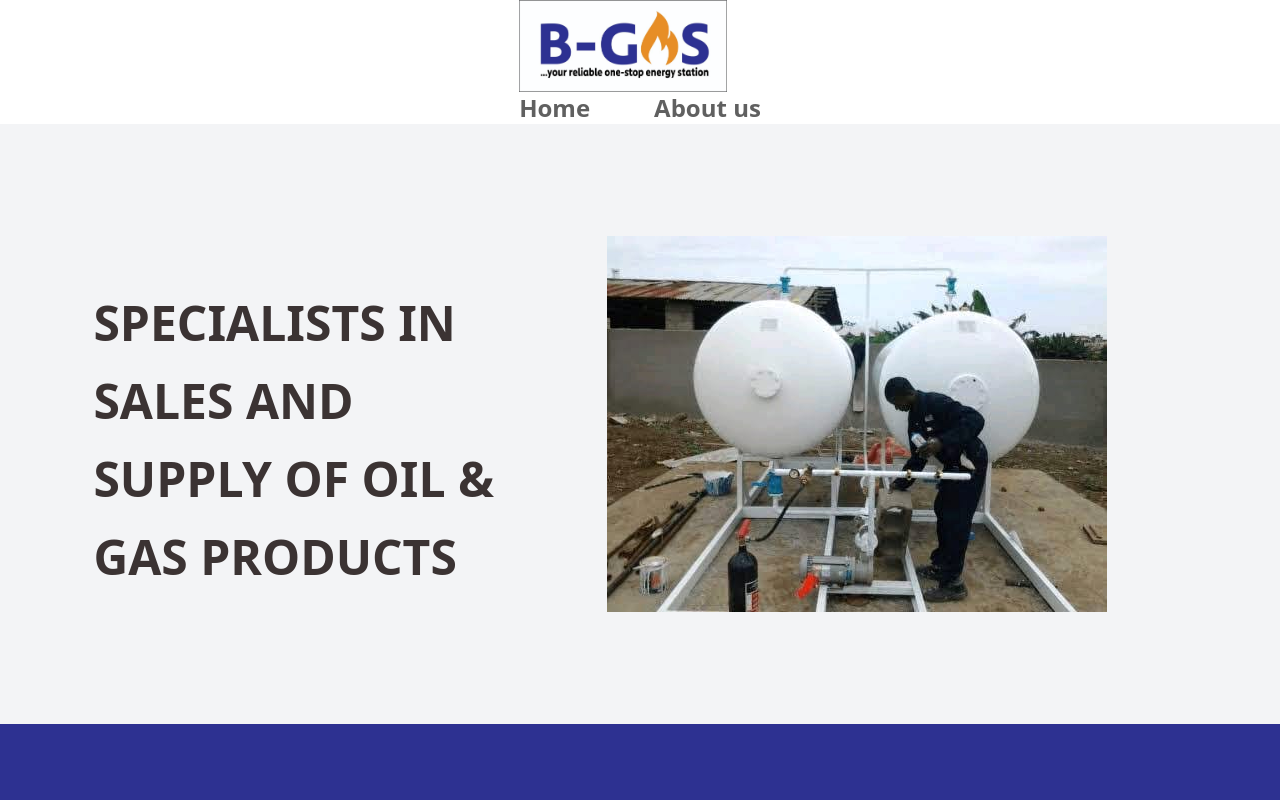
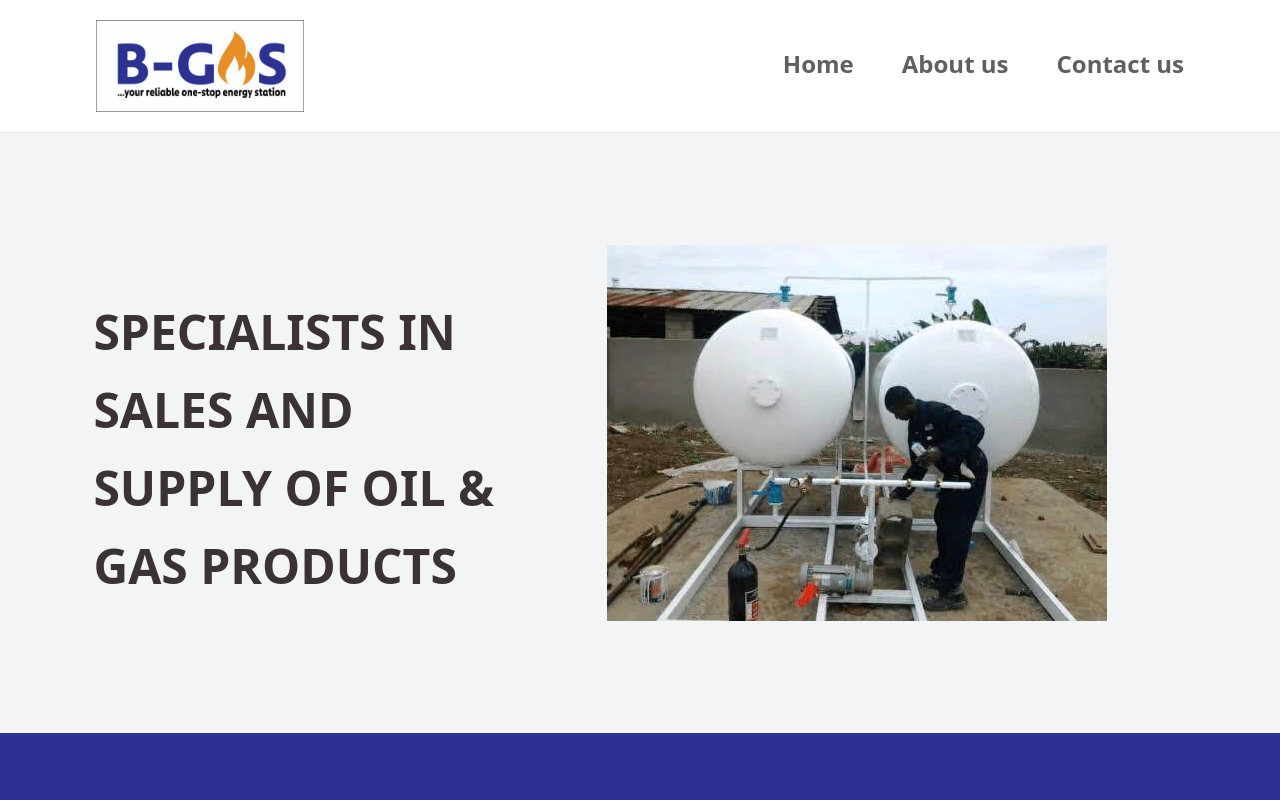
Before and after one commit to hengage/beegas.ng, a website: page index.html in a window 1280 px wide. Shown: the top 800 px of the page. Drawn offline with Linux system fonts and the light colour scheme.

Commit message:
Styles: styled header

```diff
--- a/index.html
+++ b/index.html
@@ -10,21 +10,32 @@
 </head>
 
 <body class="">
-    <header style="borde: 2px solid blue" class="flex justify-center ">
-        <nav class="flex  flex-col" style="borde: 1px solid red; text-align: ceter;">
+    <header style="bordr: 2px solid blue" class="fle justify-center py-5 bg-gay-100">
+        <nav class="flex  flex-co justify-between space-y-7 px-24" style="bordr: 1px solid red; text-align: ceter;">
             <div class="">
                 <img src="images\beegas_logo.jfif" alt="beegas logo" srcset="" class="w-52">
             </div>
 
             <div class="block">
-                <ul class="flex space-x-16 text-textcolor2">
-                    <li class="text-2xl font-semibold" ;>Home</li>
-                    <li class="text-2xl font-semibold" ;>About us</li>
+                <ul class="flex space-x-12 text-textcolor2">
+                    <li class="text-2xl font-semibold" ;>
+                       <a href="#">Home</a>
+                    </li>
+
+                    <li class="text-2xl font-semibold" ;>
+                       <a href="#">About us
+                       </a>
+                    </li>
+
+                    <li class="text-2xl font-semibold" ;>
+                        <a href="#">Contact us
+                        </a>
+                     </li>
                 </ul>
             </div>
-
         </nav>
     </header>
+    <hr>
 
     <section class="flex justify-around bg-gray-100 py-28" style="borde: 2px solid green;">
         <div class="ml-12" style="borde: 3px solid aqua; width: 33%;">
```
Also changed, not shown: css/output.css.
